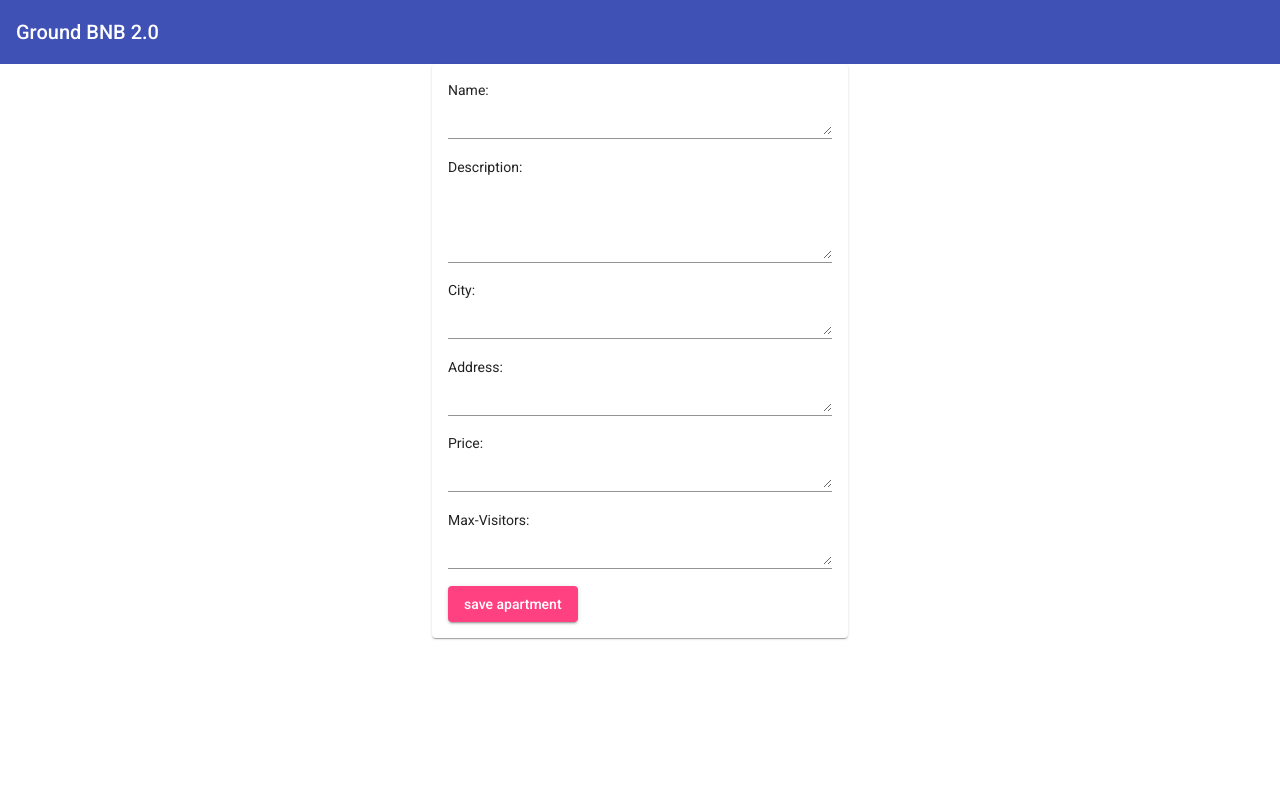
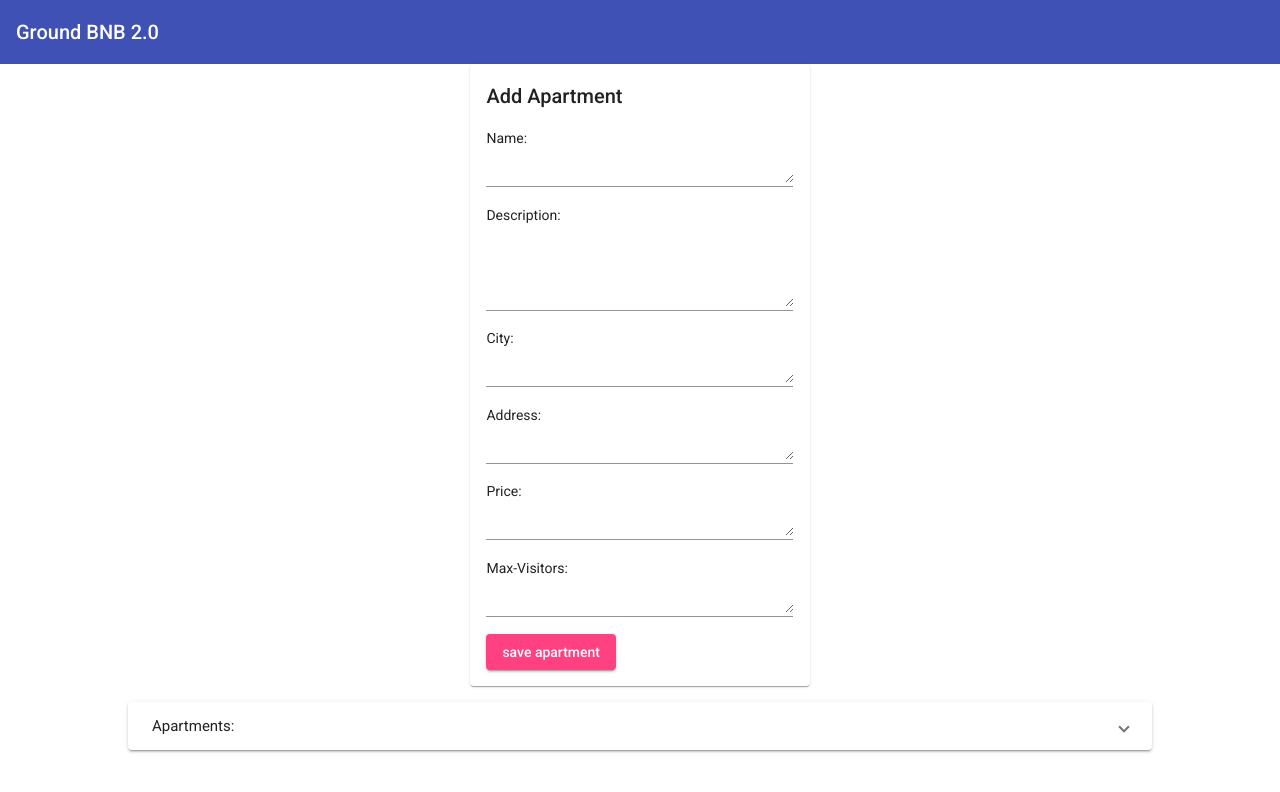
Before and after one commit to omerk11/GroundBNB2.0, an Angular app: page / in a window 1280 px wide. Shown: the top 792 px of the page. Built offline with nearby package versions, Linux system fonts and the light colour scheme.

Commit message:
added apartment-list component

```diff
--- a/src/app/apartments/apartment-create/apartment-create.component.html
+++ b/src/app/apartments/apartment-create/apartment-create.component.html
@@ -1,4 +1,5 @@
 <mat-card>
+    <h2>Add Apartment</h2>
     Name:
     <mat-form-field>
         <textarea matInput rows="1" ></textarea>
--- /dev/null
+++ b/src/app/apartments/apartment-list/apartment-list.component.css
@@ -0,0 +1,4 @@
+:host{
+    display: block;
+    margin-top: 1rem;
+}
--- /dev/null
+++ b/src/app/apartments/apartment-list/apartment-list.component.html
@@ -0,0 +1,10 @@
+<mat-accordion>
+    <mat-expansion-panel>
+        <mat-expansion-panel-header>
+            Apartments:
+        </mat-expansion-panel-header>
+        <p>
+            I AM A APARTMENT INAHAL ABUK
+        </p>
+    </mat-expansion-panel>
+</mat-accordion>
--- a/src/app/app.component.css
+++ b/src/app/app.component.css
@@ -0,0 +1,5 @@
+main{
+    margin-top: 16px;
+    width: 80%;
+    margin: auto;
+}
--- a/src/app/app.component.html
+++ b/src/app/app.component.html
@@ -1,4 +1,5 @@
 <app-header></app-header>
 <main>
-<app-apartment-create></app-apartment-create>
+    <app-apartment-create></app-apartment-create>
+    <app-apartment-list></app-apartment-list>
 </main>
```
Also changed, not shown: src/app/apartments/apartment-list/apartment-list.component.ts (added, +11 -0 lines), src/app/app.module.ts (+6 -3 lines).
